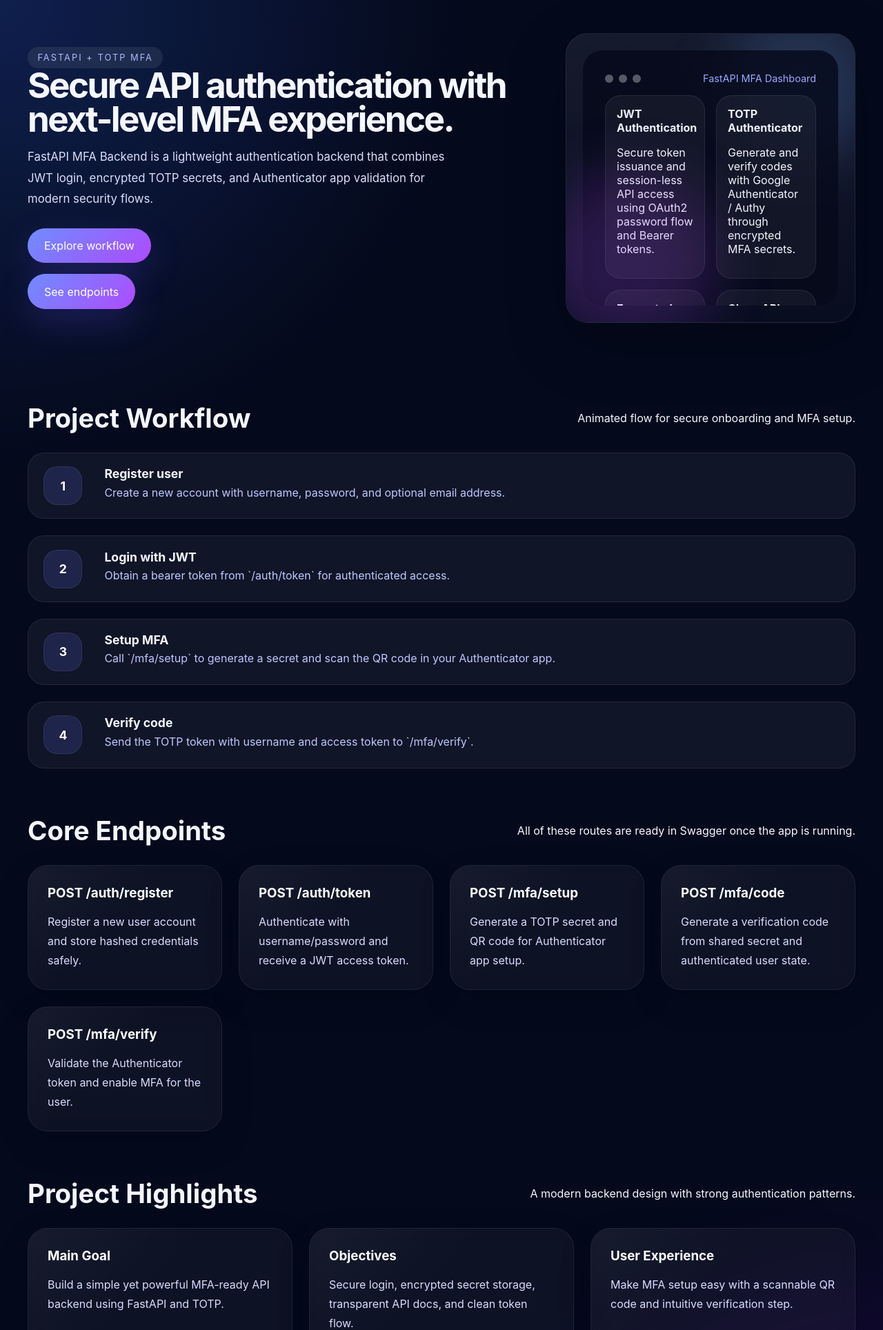
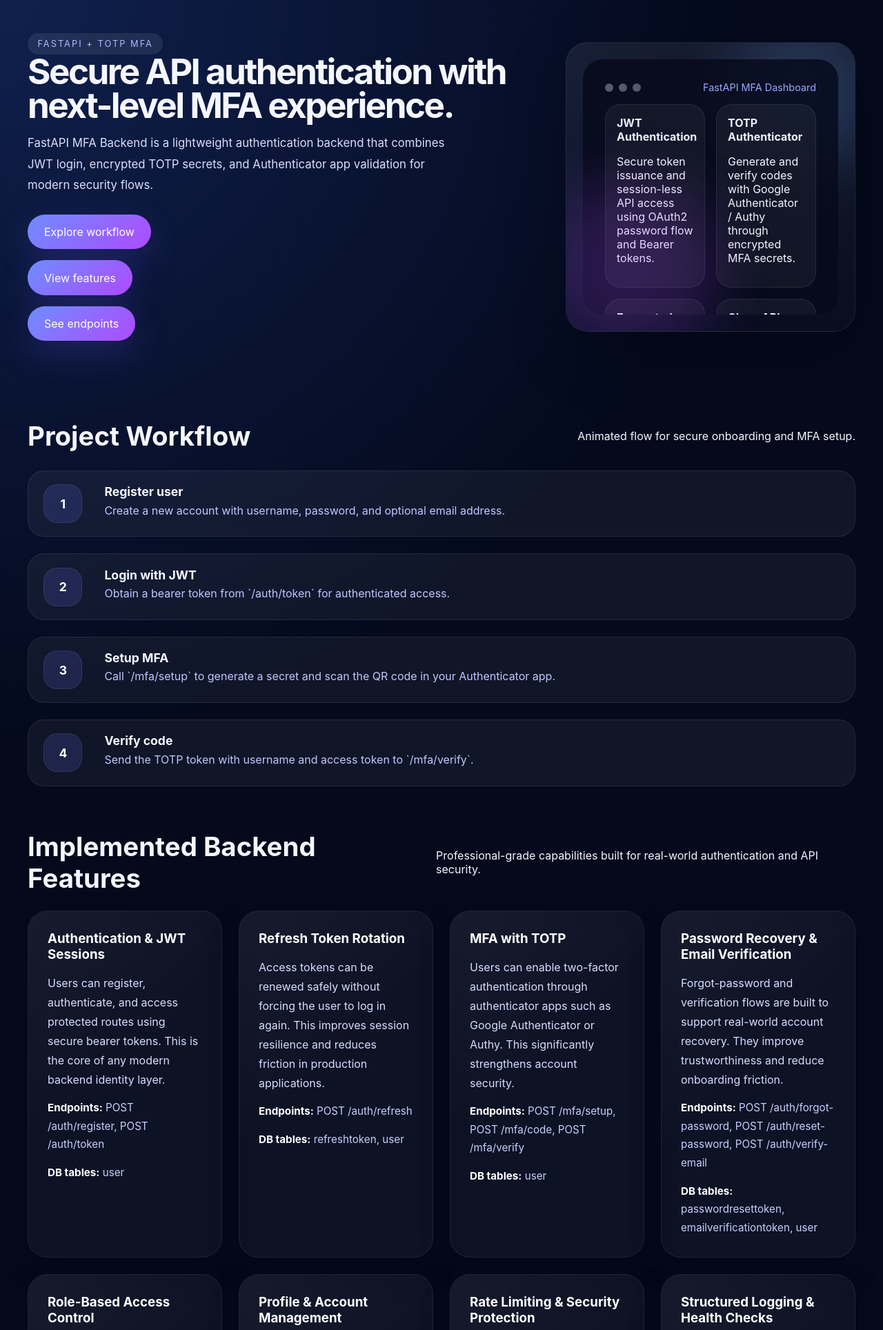
Before and after one commit to SujayKumarMondal/FastAPI-MFA, a FastAPI app: page / in a window 1280 px wide. Shown: the top 1928 px of the page at 69% size. Run offline with FastAPI, Linux system fonts and the light colour scheme.

Commit message:
feat: enhance index.html with feature descriptions and navigation links

```diff
--- a/templates/index.html
+++ b/templates/index.html
@@ -238,6 +238,16 @@
         line-height: 1.75;
       }
 
+      .feature-card .meta {
+        margin-top: 0.9rem;
+        color: #c7d0ff;
+        font-size: 0.95rem;
+      }
+
+      .feature-card .meta strong {
+        color: #ffffff;
+      }
+
       .workflow {
         display: grid;
         gap: 1.5rem;
@@ -340,6 +350,7 @@
           </p>
           <div class="hero-panel">
             <a href="#workflow">Explore workflow</a>
+            <a href="#features">View features</a>
             <a href="#endpoints">See endpoints</a>
           </div>
         </div>
@@ -409,6 +420,69 @@
               <h4>Verify code</h4>
               <p>Send the TOTP token with username and access token to `/mfa/verify`.</p>
             </div>
+          </div>
+        </div>
+      </section>
+
+      <section id="features">
+        <div class="section-title">
+          <h2>Implemented Backend Features</h2>
+          <p>Professional-grade capabilities built for real-world authentication and API security.</p>
+        </div>
+        <div class="grid-3">
+          <div class="feature-card">
+            <h3>Authentication & JWT Sessions</h3>
+            <p>Users can register, authenticate, and access protected routes using secure bearer tokens. This is the core of any modern backend identity layer.</p>
+            <p class="meta"><strong>Endpoints:</strong> POST /auth/register, POST /auth/token</p>
+            <p class="meta"><strong>DB tables:</strong> user</p>
+          </div>
+          <div class="feature-card">
+            <h3>Refresh Token Rotation</h3>
+            <p>Access tokens can be renewed safely without forcing the user to log in again. This improves session resilience and reduces friction in production applications.</p>
+            <p class="meta"><strong>Endpoints:</strong> POST /auth/refresh</p>
+            <p class="meta"><strong>DB tables:</strong> refreshtoken, user</p>
+          </div>
+          <div class="feature-card">
+            <h3>MFA with TOTP</h3>
+            <p>Users can enable two-factor authentication through authenticator apps such as Google Authenticator or Authy. This significantly strengthens account security.</p>
+            <p class="meta"><strong>Endpoints:</strong> POST /mfa/setup, POST /mfa/code, POST /mfa/verify</p>
+            <p class="meta"><strong>DB tables:</strong> user</p>
+          </div>
+          <div class="feature-card">
+            <h3>Password Recovery & Email Verification</h3>
+            <p>Forgot-password and verification flows are built to support real-world account recovery. They improve trustworthiness and reduce onboarding friction.</p>
+            <p class="meta"><strong>Endpoints:</strong> POST /auth/forgot-password, POST /auth/reset-password, POST /auth/verify-email</p>
+            <p class="meta"><strong>DB tables:</strong> passwordresettoken, emailverificationtoken, user</p>
+          </div>
+          <div class="feature-card">
+            <h3>Role-Based Access Control</h3>
+            <p>Administrative routes can be restricted to authorized users with roles such as admin. This is essential for secure multi-user systems and internal tools.</p>
+            <p class="meta"><strong>Endpoints:</strong> GET /auth/admin/users</p>
+            <p class="meta"><strong>DB tables:</strong> user</p>
+          </div>
+          <div class="feature-card">
+            <h3>Profile & Account Management</h3>
+            <p>Users can update their profile, change their password, and deactivate or delete their accounts. This creates a more complete and professional backend experience.</p>
+            <p class="meta"><strong>Endpoints:</strong> GET /auth/me, PATCH /auth/me, POST /auth/change-password, POST /auth/deactivate, POST /auth/delete-account</p>
+            <p class="meta"><strong>DB tables:</strong> user</p>
+          </div>
+          <div class="feature-card">
+            <h3>Rate Limiting & Security Protection</h3>
+            <p>Login attempts are limited to reduce brute-force abuse and protect the authentication layer. This is a critical production safety measure.</p>
+            <p class="meta"><strong>Endpoints:</strong> POST /auth/token</p>
+            <p class="meta"><strong>DB tables:</strong> user</p>
+          </div>
+          <div class="feature-card">
+            <h3>Structured Logging & Health Checks</h3>
+            <p>Request handling and errors are logged clearly, and the service exposes a health endpoint for deployment and monitoring. This makes the app easier to operate and debug.</p>
+            <p class="meta"><strong>Endpoints:</strong> GET /health</p>
+            <p class="meta"><strong>DB tables:</strong> auditlog, user</p>
+          </div>
+          <div class="feature-card">
+            <h3>Migration & Deployment Readiness</h3>
+            <p>Alembic migration structure and container support are included so the backend can grow beyond a simple prototype. This is important for maintainability and team collaboration.</p>
+            <p class="meta"><strong>Endpoints:</strong> N/A (database and deployment support)</p>
+            <p class="meta"><strong>DB tables:</strong> user, refreshtoken, passwordresettoken, emailverificationtoken, auditlog</p>
           </div>
         </div>
       </section>
```
